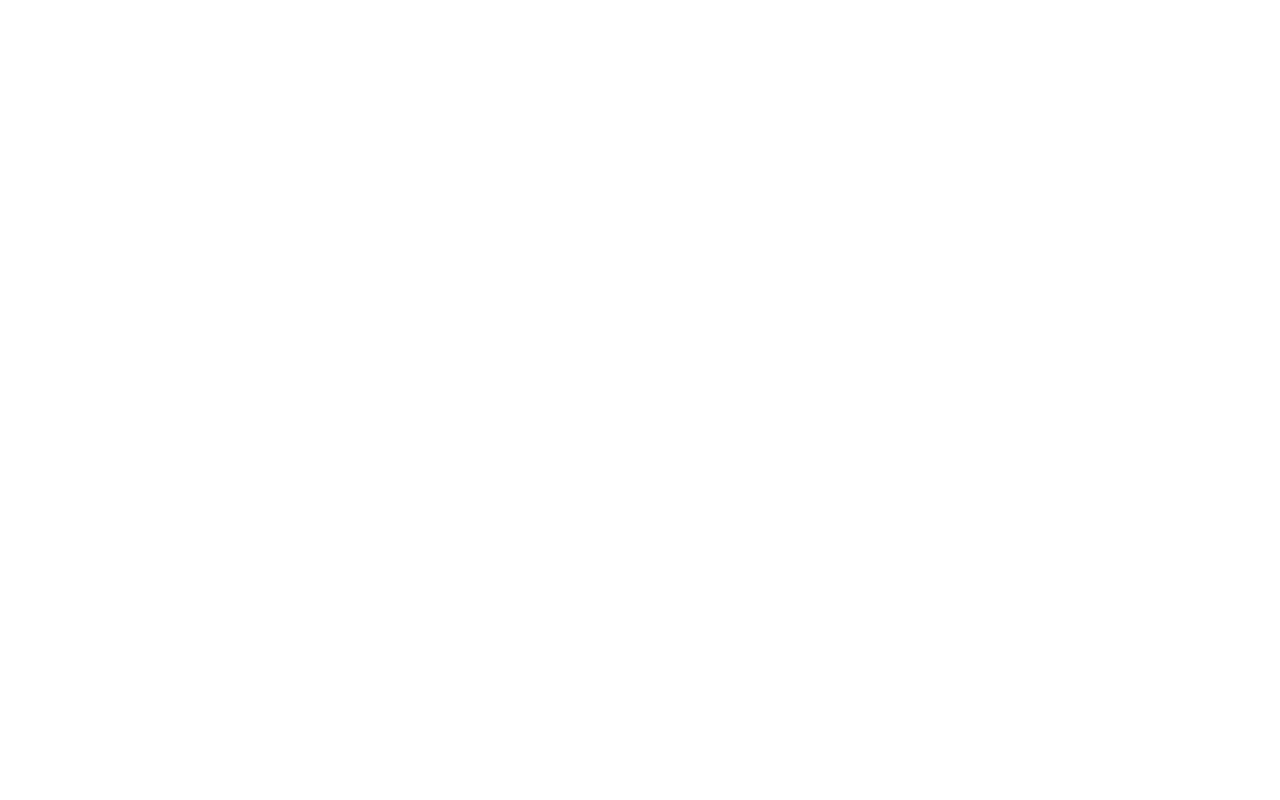
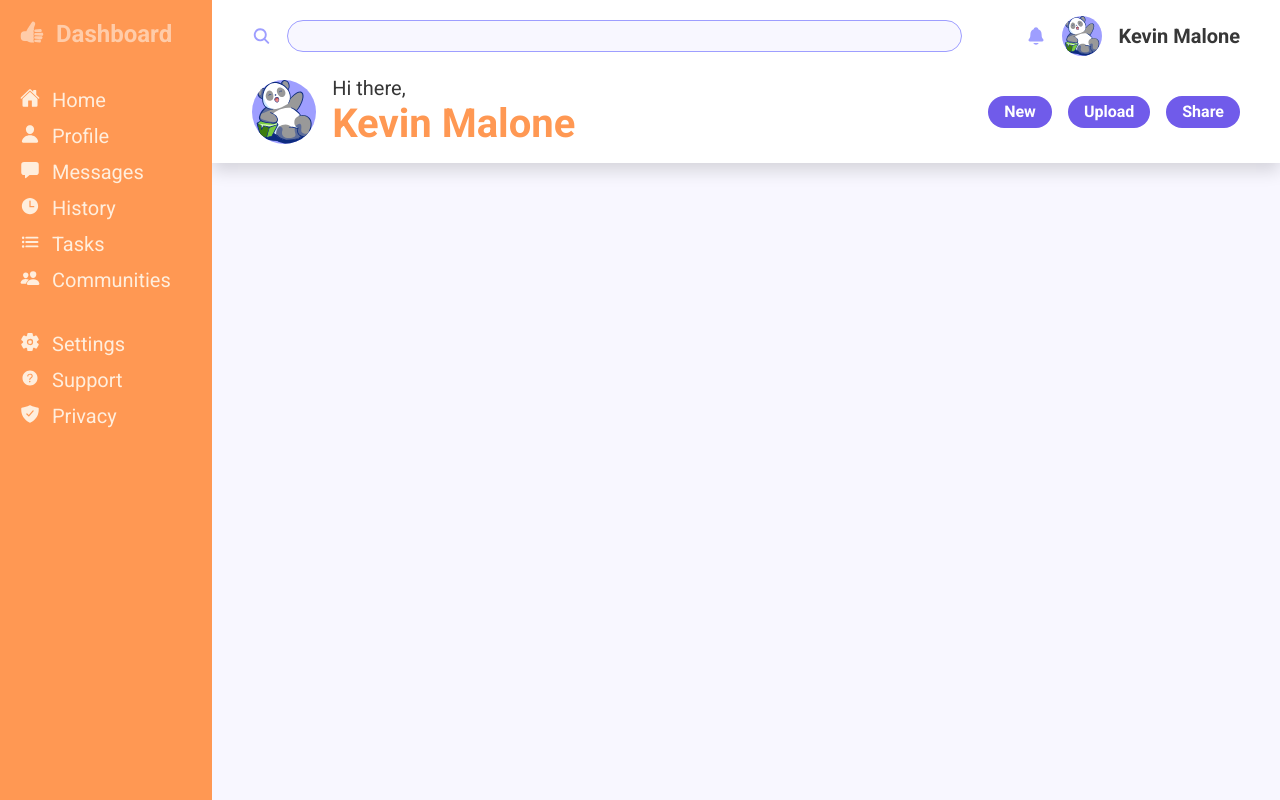
Before and after one commit to mynorzs/admin-dashboard, a plain HTML site: page index.html in a window 1280 px wide. Drawn offline with nearby package versions, Linux system fonts and the light colour scheme.

Commit message:
Add Sidebar and Header
Added both the elements of sidebar and header with their respective
styles in CSS. For the sidebar I used a nav tag, because I wanted
to create a semantic HTML file, but aside didn't make that much sense.

```diff
--- a/index.html
+++ b/index.html
@@ -6,10 +6,12 @@
     <script
       type="module"
       src="https://unpkg.com/ionicons@7.1.0/dist/ionicons/ionicons.esm.js"
+      defer
     ></script>
     <script
       nomodule
       src="https://unpkg.com/ionicons@7.1.0/dist/ionicons/ionicons.js"
+      defer
     ></script>
 
     <link rel="stylesheet" href="./style.css" />
@@ -22,5 +24,91 @@
     />
     <title>Admin Dashboard</title>
   </head>
-  <body></body>
+  <body>
+    <nav>
+      <div class="logo"><ion-icon name="thumbs-up"></ion-icon>Dashboard</div>
+      <div class="nav-group">
+        <a href="">
+          <ion-icon name="home"></ion-icon>
+          Home
+        </a>
+        <a href="">
+          <ion-icon name="person"></ion-icon>
+          Profile
+        </a>
+        <a href="">
+          <ion-icon name="chatbox"></ion-icon>
+          Messages
+        </a>
+        <a href="">
+          <ion-icon name="time"></ion-icon>
+          History
+        </a>
+        <a href="">
+          <ion-icon name="list"></ion-icon>
+          Tasks
+        </a>
+        <a href="">
+          <ion-icon name="people"></ion-icon>
+          Communities
+        </a>
+      </div>
+      <div class="nav-group">
+        <a href="">
+          <ion-icon name="settings"></ion-icon>
+          Settings
+        </a>
+        <a href="">
+          <ion-icon name="help-circle"></ion-icon>
+          Support
+        </a>
+        <a href="">
+          <ion-icon name="shield-checkmark"></ion-icon>
+          Privacy
+        </a>
+      </div>
+    </nav>
+    <header>
+      <div>
+        <div>
+          <ion-icon name="search"></ion-icon>
+          <input type="text" />
+        </div>
+        <div>
+          <ion-icon name="notifications"></ion-icon>
+          <img
+            src="./img/Sticker 6.svg"
+            alt="user image of a panda"
+            width="40px"
+            height="40px"
+            class="user-image"
+          />
+          <a href="">Kevin Malone</a>
+        </div>
+      </div>
+
+      <div>
+        <div>
+          <img
+            src="./img/Sticker 6.svg"
+            alt="user image of a panda"
+            width="64px"
+            height="64px"
+            class="user-image"
+          />
+          <div class="greeting">
+            <p>Hi there,</p>
+            <h1>Kevin Malone</h1>
+          </div>
+        </div>
+
+        <div>
+          <button>New</button>
+          <button>Upload</button>
+          <button>Share</button>
+        </div>
+      </div>
+    </header>
+    <main></main>
+  </body>
 </html>
--- a/style.css
+++ b/style.css
@@ -1,3 +1,146 @@
-html {
+:root {
+  --violet: #705bea;
+  --pale-violet: #9e9eff;
+  --light-violet: #f8f7ff;
+  --zapote: #ff9853;
+  --pale-zapote: #ffeedd;
+  --dark-gray: #373737;
+  --mid-gray: #838383;
+  --light-gray: #ebebeb;
+  font-size: 16px;
+}
+
+* {
   font-family: "Roboto", sans-serif;
+  box-sizing: border-box;
+  margin: 0;
+  padding: 0;
 }
+
+body {
+  display: grid;
+  grid-template: auto 1fr / auto 1fr;
+  width: 100%;
+  height: 100vh;
+}
+
+/* --- SIDEBAR STYLES --- */
+
+nav {
+  background-color: var(--zapote);
+  grid-area: 1 / 1 / 3 / 2;
+  padding: 20px 40px 20px 20px;
+  display: flex;
+  flex-direction: column;
+  gap: 40px;
+  z-index: 3;
+}
+
+nav a {
+  text-decoration: none;
+  color: var(--pale-zapote);
+  font-size: 1.25rem;
+  font-weight: 400;
+  display: flex;
+  gap: 12px;
+}
+
+.logo {
+  color: #ffffff80;
+  font-size: 1.5rem;
+  font-weight: 700;
+  display: flex;
+  gap: 12px;
+}
+
+.nav-group {
+  display: flex;
+  flex-direction: column;
+  gap: 12px;
+}
+
+/* --- HEADER STYLES --- */
+
+header {
+  background-color: white;
+  grid-area: 1 / 2 / 2 / 3;
+  display: flex;
+  flex-direction: column;
+  gap: 20px;
+  padding: 16px 40px;
+  color: var(--dark-gray);
+  font-size: 1.25rem;
+  box-shadow: 0px 8px 16px #00000024;
+  z-index: 2;
+}
+
+header div {
+  display: flex;
+}
+
+header > div {
+  justify-content: space-between;
+}
+
+header > div > div {
+  gap: 16px;
+  align-items: center;
+}
+
+header > div:nth-child(1) > div:nth-child(1) {
+  flex: 1;
+  padding-right: 64px;
+}
+
+header input {
+  border: 1px solid var(--pale-violet);
+  background-color: var(--light-violet);
+  border-radius: 16px;
+  height: 32px;
+  width: 100%;
+}
+
+header a {
+  text-decoration: none;
+  font-weight: 700;
+  color: var(--dark-gray);
+}
+
+.user-image {
+  background-color: var(--pale-violet);
+  border-radius: 50%;
+}
+
+.greeting {
+  flex-direction: column;
+}
+
+h1 {
+  color: var(--zapote);
+}
+
+header button {
+  border: none;
+  height: 32px;
+  border-radius: 16px;
+  font-size: 1rem;
+  font-weight: 700;
+  color: white;
+  background-color: var(--violet);
+  padding: 4px 16px;
+}
+
+button:hover {
+  cursor: pointer;
+}
+
+header ion-icon {
+  color: var(--pale-violet);
+}
+
+/* --- MAIN STYLES --- */
+
+main {
+  background-color: var(--light-violet);
+  grid-area: 2 / 2 / 3 / 3;
+}
```
Also changed, not shown: img/Sticker 6.svg (added).
